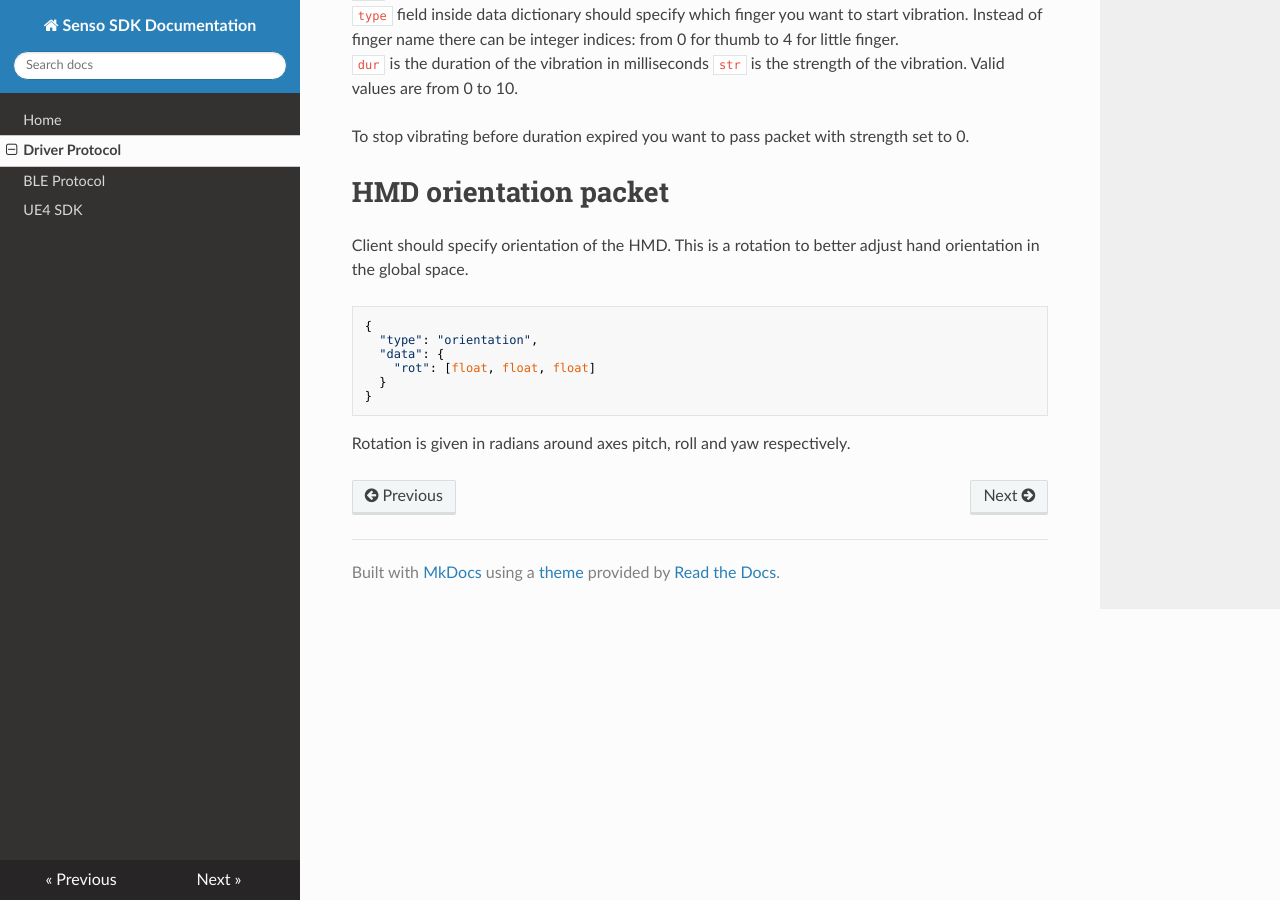
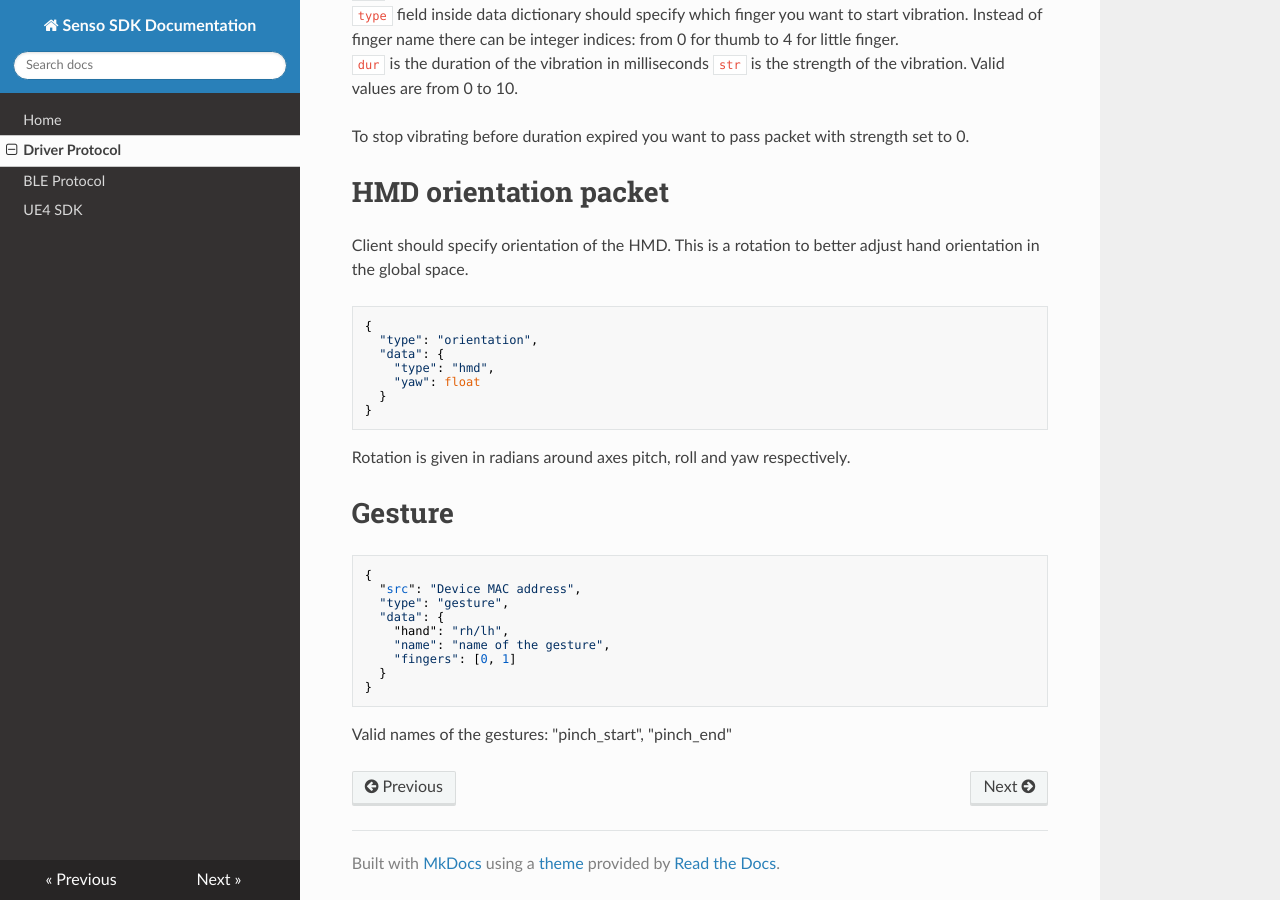
Before and after one commit to paintenzero/senso-docs, an MkDocs documentation site: the page built from docs/net_protocol.md, in a window 1280 px wide and 900 px high, scrolled down 2217 px. Built offline with MkDocs 1.6.1, drawn with Linux system fonts in a browser that asks for light colours; nearby versions of some CDN libraries; old or Windows-style settings are respelled for this version of MkDocs.

````diff
--- a/docs/net_protocol.md
+++ b/docs/net_protocol.md
@@ -102,9 +102,26 @@ Client should specify orientation of the HMD. This is a rotation to better adjus
 {
   "type": "orientation",
   "data": {
-    "rot": [float, float, float]
+    "type": "hmd",
+    "yaw": float
   }
 }
 ```
 
 Rotation is given in radians around axes pitch, roll and yaw respectively.
+
+# Gesture
+
+```
+{
+  "src": "Device MAC address",
+  "type": "gesture",
+  "data": {
+    "hand": "rh/lh",
+    "name": "name of the gesture",
+    "fingers": [0, 1]
+  }
+}
+```
+
+Valid names of the gestures: "pinch_start", "pinch_end"
````
Also changed, not shown: docs/unity.md (added, +36 -0 lines), docs/img/driver/system_tray.png, docs/img/unity/SensoManager.png (added), docs/img/unity/import_package.png (added).
